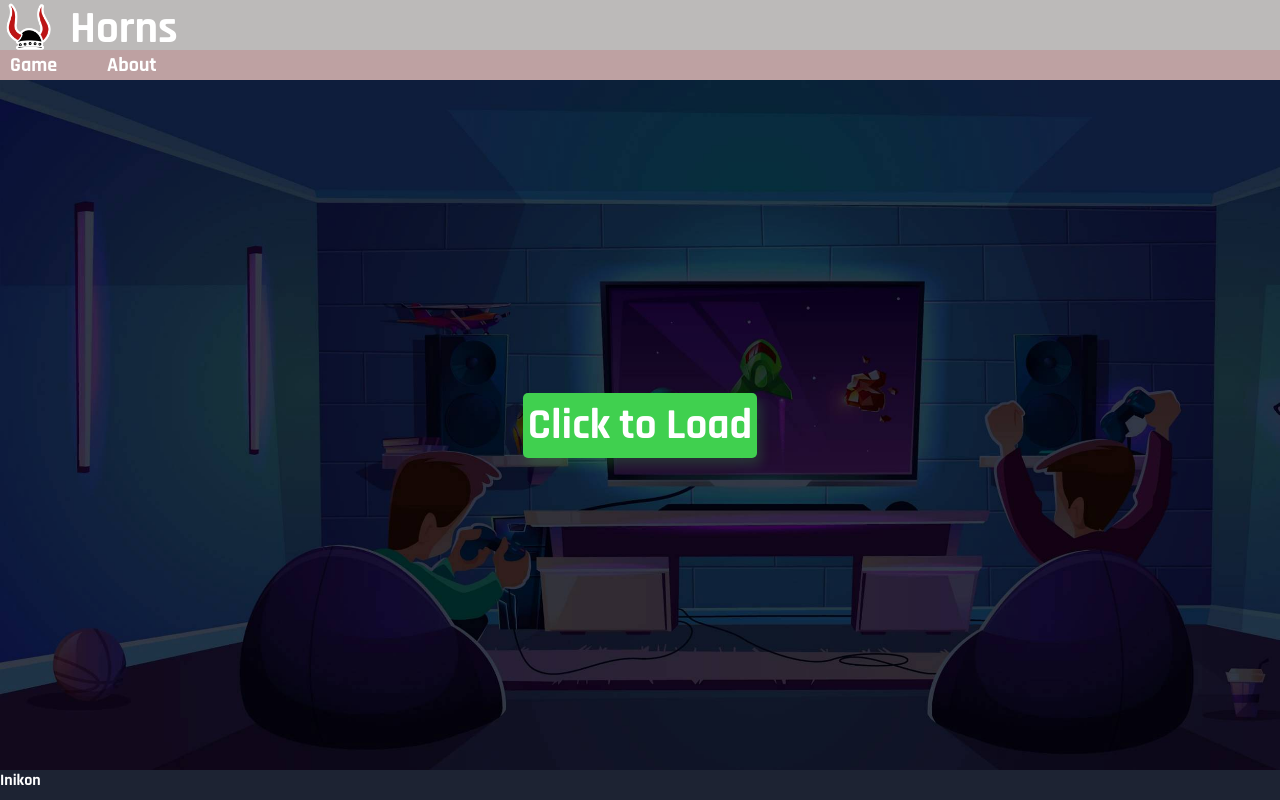
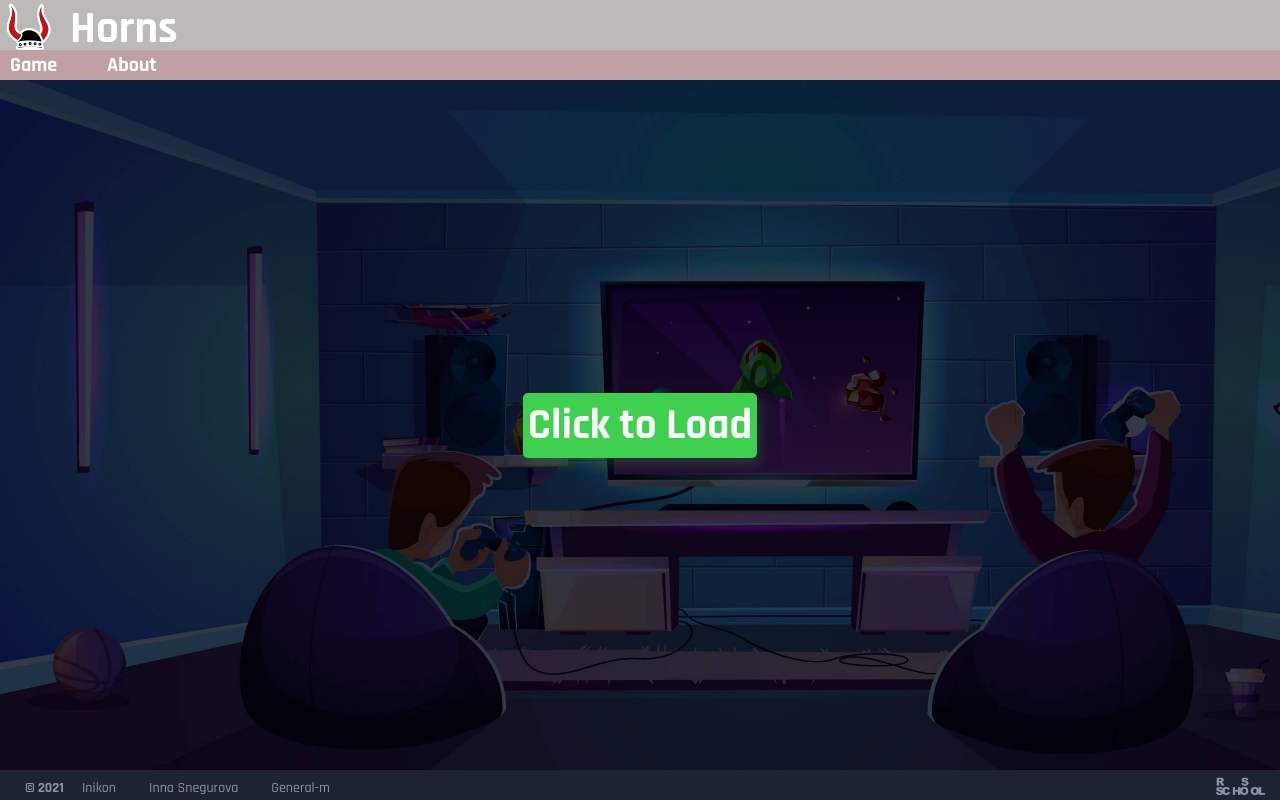
Before and after one commit to InikonZS/Horns, a website built with webpack: page src/index.html in a window 1280 px wide. Built offline with nearby package versions, Linux system fonts and the light colour scheme; files whose address does not match are found by name.

Commit message:
feat: add footer content and style

```diff
--- a/src/application/application.js
+++ b/src/application/application.js
@@ -7,21 +7,26 @@ const AnotherScreen = require('./another/anotherPage.js');
 class Application extends Control {
   constructor(parentNode, config) {
     super(parentNode);
-    // this.pageManager = new PageManager(parentNode);
     this.logo = new Control(this.node, 'div', 'logo', 'Horns');
-    //this.menu = new Control(this.node, 'div', 'navi', 'типо меню навигации Игра / About');
-    //const gamePage = new GamePage();
     this.pageManager = new PageManager(this.node, 'navi');
     this.gameScreen = new GameScreen(this.node);
     this.pageManager.add(this.gameScreen, 'Game');
     this.aboutScreen = new AboutScreen(this.node);
     this.pageManager.add(this.aboutScreen, 'About');
-    // this.anotherScreen = new AnotherScreen(this.node);
-    // this.pageManager.add(this.anotherScreen, 'Something');
 
     this.pageManager.select(0);
     //<a href="https://github.com/InikonZS">Inikon</a>
-    this.footer = new Control(this.node, 'div', 'footer', 'Inikon');
+    this.footer = new Control(this.node, 'div', 'footer',
+    `
+    <div class="footer-links-wrapper">
+      © 2021
+      <a href="https://github.com/InikonZS">Inikon</a>
+      <a href="https://github.com/snegurova">Inna Snegurova</a>
+      <a href="https://github.com/General-m">General-m</a>
+    </div>
+    <div class="rss-logo"><a href="https://rs.school/js/"><img src="./assets/rs-logo.png"></a>
+    </div>
+    `);
 
   }
 }
--- a/src/scss/layout/_settings.scss
+++ b/src/scss/layout/_settings.scss
@@ -69,6 +69,12 @@
   @media screen and (max-width: 900px) {
     .editor_tools_btn:last-child, .return_btn:last-child {
       margin: 0;
+    }
+  }
+
+  @media screen and (max-width: 900px) {
+    .return_btn:last-child {
+      margin-left: 25px;
     }
   }
 
--- a/src/styles/game.css
+++ b/src/styles/game.css
@@ -185,9 +185,54 @@
   padding: 20px;
 }
 
-
 .main {
   background-image: url('../assets/main-bg.jpg');
   background-size: cover;
   background-repeat: no-repeat;
 }
+
+.footer {
+  margin: 0;
+  padding: 0;
+  color: #8b93a8;
+  font-size: 14px;
+  padding-top: 6px;
+  display: flex;
+  justify-content: space-between;
+  align-items: center;
+}
+
+.footer-links-wrapper {
+padding-left: 25px;
+}
+
+.footer a {
+  margin: 0;
+  padding: 0;
+  color: #8b93a8;
+  padding: 3px 15px 0;
+  text-decoration: none;
+  font-weight: 500;
+}
+
+.footer a:hover {
+  text-decoration: underline;
+}
+
+.rss-logo img{
+  height: 18px;
+}
+
+.editor .return_btn, .editor .return_btn:not(:last-child) {
+  margin-left: 25px;
+}
+
+.return_btn:last-child {
+  margin-top: 15px;
+}
+
+@media screen and (max-width: ) {
+  .return_btn:last-child {
+    margin-left: 25px;
+  }
+}
```
Also changed, not shown: src/assets/main-bg-dark.jpg (added), src/assets/rs-logo.png (added), style-build/main.css, 1 other file.
